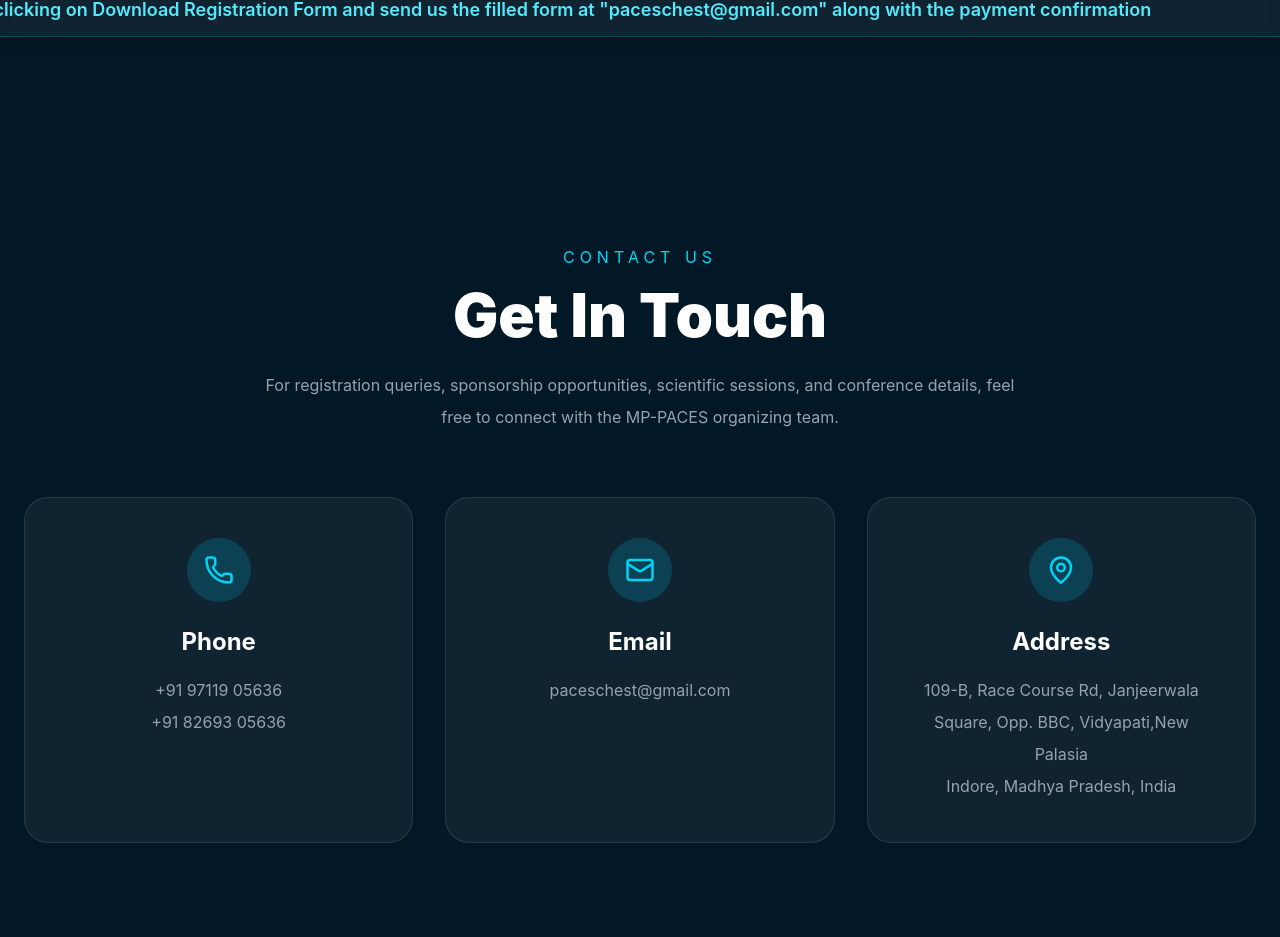
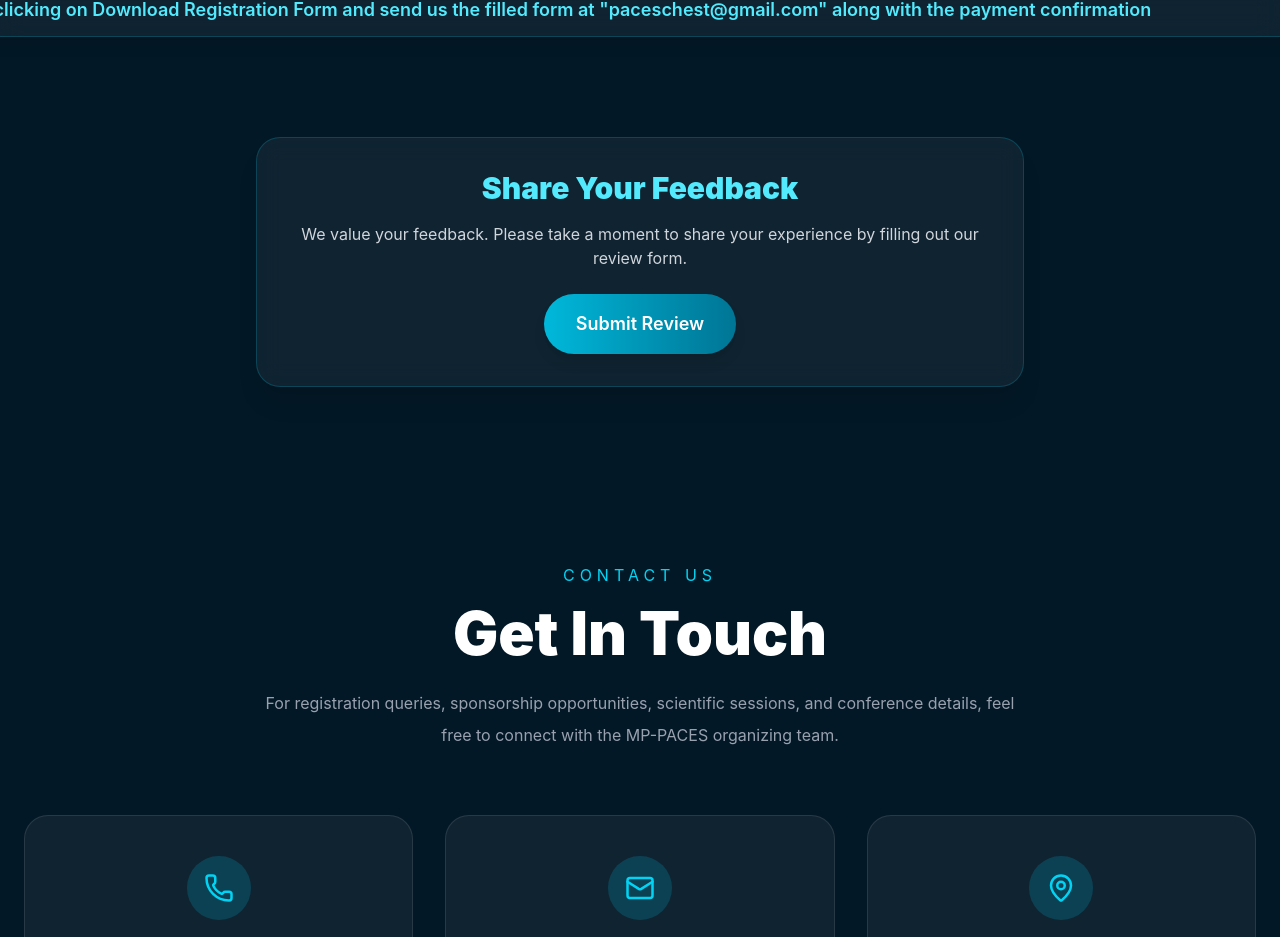
Before and after one commit to atulvk01-oss/paces-summit, a React (Vite) app: page / in a window 1280 px wide. Shown: the part 10240-11177 px from the top of the page. Built offline with nearby package versions, Linux system fonts and the light colour scheme.

Commit message:
review segment added

```diff
--- a/src/components/RegistrationCTA.jsx
+++ b/src/components/RegistrationCTA.jsx
@@ -176,6 +176,29 @@
   </div>
 
 </div>
+{/* ================= Review Section ================= */}
+<div className="mt-12 w-full max-w-3xl mx-auto bg-white/5 border border-cyan-400/20 backdrop-blur-md rounded-3xl p-6 sm:p-8 text-center shadow-xl">
+
+  <h3 className="text-2xl sm:text-3xl font-black text-cyan-300 mb-4">
+    Share Your Feedback
+  </h3>
+
+  <p className="text-gray-300 text-sm sm:text-base mb-6">
+    We value your feedback. Please take a moment to share your experience
+    by filling out our review form.
+  </p>
+
+  <a
+    href="https://forms.gle/zKW6fKr5r5X5QhCE6"
+    target="_blank"
+    rel="noreferrer"
+  >
+    <button className="bg-gradient-to-r from-cyan-500 to-cyan-700 hover:scale-105 transition-all duration-300 text-white px-8 py-4 rounded-full text-lg font-semibold shadow-lg">
+      Submit Review
+    </button>
+  </a>
+
+</div>
 
 
         </div>
```
